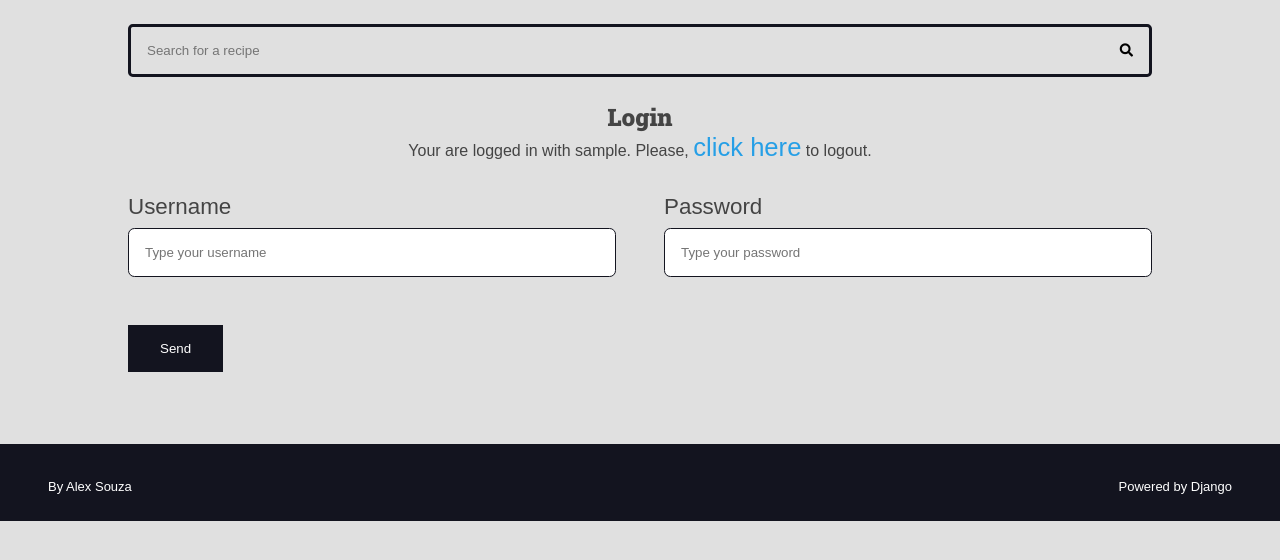
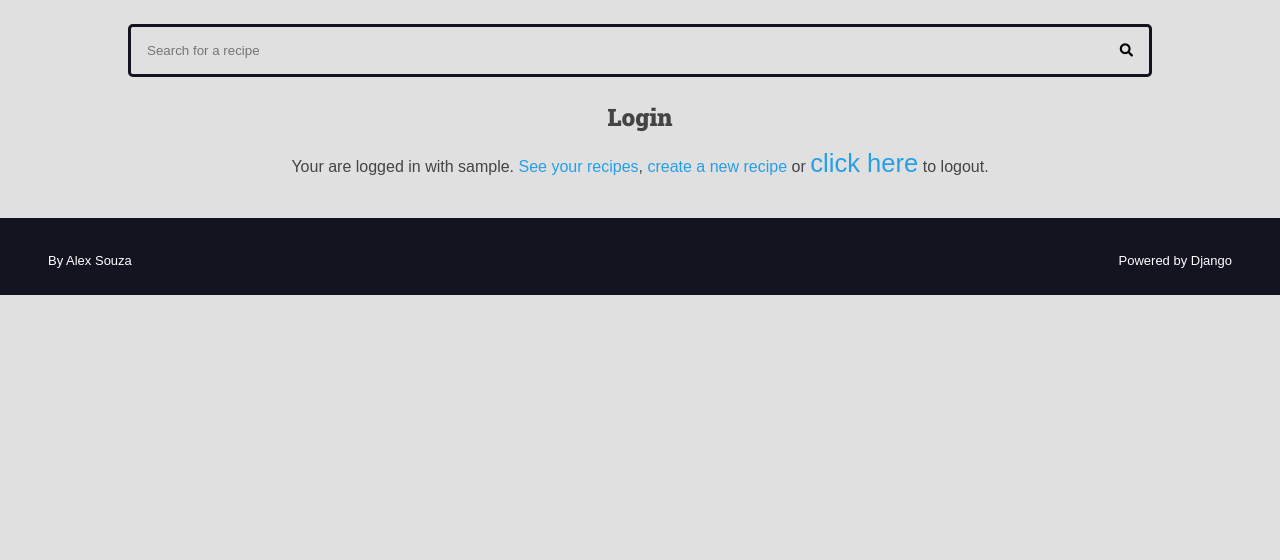
Before and after one commit to AlexJ-k/curso-django-projeto1, a Django app: page /authors/login/ in a window 1280 px wide. Shown: the part 132-692 px from the top of the page. Run offline with Django 5.2, Linux system fonts and the light colour scheme; the visitor is signed in with stand-in values (Sample User, id 1).

Commit message:
seção 15 ok

```diff
--- a/authors/templates/authors/pages/login.html
+++ b/authors/templates/authors/pages/login.html
@@ -5,20 +5,11 @@
 {% block content %}
   <div class="main-content center container">
     <h2>Login</h2>
-    {% if request.user.is_authenticated %}
-    <div>
-        Your are logged in with
-        {{ request.user.username }}.
-        Please,
-        <form class="inline-form" action="{% url 'authors:logout' %}" method='POST'>
-          {% csrf_token %}
-          <input type="hidden" name="username" value="{{ request.user.username }}">
-          <button class="plaintext-button" type="submit">click here</button>
-        </form> to logout.
-    </div>
-    {% endif %}
+    {% include 'authors/partials/login_message.html' %}
   </div>
 
   {% include 'global/partials/messages.html' %}
-  {% include 'global/partials/form.html' %}
+  {% if not user.is_authenticated %}
+    {% include 'global/partials/form.html' %}
+  {% endif %}
 {% endblock content %}
--- /dev/null
+++ b/authors/templates/authors/partials/login_message.html
@@ -0,0 +1,13 @@
+{% if user.is_authenticated %}
+<div class="login-message">
+  Your are logged in with
+  {{ request.user.username }}.
+  <a href="{% url 'authors:dashboard' %}">See your recipes</a>,
+  <a href="{% url 'authors:dashboard_recipe_new' %}">create a new recipe</a> or
+  <form class="inline-form" action="{% url 'authors:logout' %}" method='POST'>
+    {% csrf_token %}
+    <input type="hidden" name="username" value="{{ request.user.username }}">
+    <button class="plaintext-button" type="submit">click here</button>
+  </form> to logout.
+</div>
+{% endif %}
--- a/authors/urls.py
+++ b/authors/urls.py
@@ -10,4 +10,20 @@ urlpatterns = [
     path('login/', views.login_view, name='login'),
     path('login/create/', views.login_create, name='login_create'),
     path('logout/', views.logout_view, name='logout'),
+    path('dashboard/', views.dashboard, name='dashboard'),
+    path(
+        'dashboard/recipe/new/',
+        views.dashboard_recipe_new,
+        name='dashboard_recipe_new'
+    ),
+    path(
+        'dashboard/recipe/delete/',
+        views.dashboard_recipe_delete,
+        name='dashboard_recipe_delete'
+    ),
+    path(
+        'dashboard/recipe/<int:id>/edit/',
+         views.dashboard_recipe_edit,
+        name='dashboard_recipe_edit'
+    ),
 ]
--- a/authors/views.py
+++ b/authors/views.py
@@ -5,6 +5,8 @@ from django.contrib import messages
 from django.urls import reverse
 from django.contrib.auth import authenticate, login, logout
 from django.contrib.auth.decorators import login_required
+from recipes.models import Recipe
+from authors.forms.recipe_form import AuthorRecipeForm
 
 def register_view(request):
     register_form_data = request.session.get('register_form_data', None)
@@ -46,7 +48,7 @@ def login_create(request):
         raise Http404()
 
     form = LoginForm(request.POST)
-    login_url = reverse('authors:login')
+
 
     if form.is_valid():
         authenticated_user = authenticate(
@@ -62,7 +64,7 @@ def login_create(request):
     else:
         messages.error(request, 'Invalid username or password')
 
-    return redirect(login_url)
+    return redirect(reverse('authors:dashboard'))
 
 @login_required(login_url='authors:login', redirect_field_name='next')
 def logout_view(request):
@@ -77,3 +79,106 @@ def logout_view(request):
     messages.success(request, 'Logged out successfully')
     logout(request)
     return redirect(reverse('authors:login'))
+
+@login_required(login_url='authors:login', redirect_field_name='next')
+def dashboard(request):
+    recipes = Recipe.objects.filter(
+        is_published=False,
+        author=request.user
+    )
+    return render(
+        request,
+        'authors/pages/dashboard.html',
+        context={
+            'recipes': recipes,
+        }
+    )
+
+@login_required(login_url='authors:login', redirect_field_name='next')
+def dashboard_recipe_edit(request, id):
+    recipe = Recipe.objects.filter(
+        is_published=False,
+        author=request.user,
+        pk=id,
+    ).first()
+
+    if not recipe:
+        raise Http404()
+
+    form = AuthorRecipeForm(
+        data=request.POST or None,
+        files=request.FILES or None,
+        instance=recipe
+    )
+
+    if form.is_valid():
+        # Agora, o form é válido e eu posso tentar salvar
+        recipe = form.save(commit=False)
+
+        recipe.author = request.user
+        recipe.preparation_steps_is_html = False
+        recipe.is_published = False
+
+        recipe.save()
+
+        messages.success(request, 'Sua receita foi salva com sucesso!')
+        return redirect(reverse('authors:dashboard_recipe_edit', args=(id,)))
+
+    return render(
+        request,
+        'authors/pages/dashboard_recipe.html',
+        context={
+               'form': form
+        }
+    )
+
+@login_required(login_url='authors:login', redirect_field_name='next')
+def dashboard_recipe_new(request):
+    form = AuthorRecipeForm(
+        data=request.POST or None,
+        files=request.FILES or None,
+    )
+
+    if form.is_valid():
+        recipe: Recipe = form.save(commit=False)
+
+        recipe.author = request.user
+        recipe.preparation_steps_is_html = False
+        recipe.is_published = False
+
+        recipe.save()
+
+        messages.success(request, 'Salvo com sucesso!')
+        return redirect(
+            reverse('authors:dashboard_recipe_edit', args=(recipe.id,))
+        )
+
+    return render(
+        request,
+        'authors/pages/dashboard_recipe.html',
+        context={
+            'form': form,
+            'form_action': reverse('authors:dashboard_recipe_new')
+        }
+    )
+
+@login_required(login_url='authors:login', redirect_field_name='next')
+def dashboard_recipe_delete(request):
+    if not request.POST:
+        raise Http404()
+
+    POST = request.POST
+    id = POST.get('id')
+
+    recipe = Recipe.objects.filter(
+        is_published=False,
+        author=request.user,
+        pk=id,
+    ).first()
+
+    if not recipe:
+        raise Http404()
+
+    recipe.delete()
+    messages.success(request, 'Deleted successfully.')
+    return redirect(reverse('authors:dashboard'))
--- a/base_static/global/css/style.css
+++ b/base_static/global/css/style.css
@@ -96,6 +96,15 @@
         h5,
         h6 {
             font-family: var(--font-headings);
+        }
+
+        img {
+          max-width: 100%;
+        }
+
+        a {
+          color: var(--color-primary);
+          text-decoration: none;
         }
 
         .search-form {
@@ -336,13 +345,17 @@
             color: var(--color-error-dark);
           }
 
+
+
           .form-content .helptext {
             display: block;
             margin: 0.5rem 0;
             font-size: 1.4rem;
           }
 
-          .form-content input {
+          .form-content input,
+          .form-content textarea,
+          .form-content select {
             width: 100%;
             padding: 1rem;
             border-radius: .4rem;
@@ -364,6 +377,10 @@
 
           .inline-form {
             display: inline;
+          }
+
+          .span-2 {
+            grid-column: span 2;
           }
 
           .plaintext-button {
@@ -426,9 +443,32 @@
             color: var(--color-debug-dark);
           }
 
-        .center{
+          /* Authors */
+          .login-message {
+            margin: 1rem 0;
+          }
+
+          .authors-dashboard-container {
+            max-width: 64rem;
+            text-align: left;
+            padding: var(--spacing-gutter-medium);
+            margin: 0 auto;
+          }
+
+          .authors-dashboard-container h3,
+          .authors-dashboard-container p,
+          .authors-dashboard-container ul {
+            list-style-type: none;
+            margin: 1rem 0;
+          }
+
+          .center{
             text-align: center;
-        }
+          }
+
+          .left {
+            text-align: left;
+          }
 
         @media (max-width: 600px) {
             .main-content-list,
--- /dev/null
+++ b/base_static/js/scripts.js
@@ -0,0 +1,17 @@
+function my_scope() {
+    const forms = document.querySelectorAll('.form-delete');
+
+    for (const form of forms) {
+      form.addEventListener('submit', function (e) {
+        e.preventDefault();
+
+        const confirmed = confirm('Are you sure?');
+
+        if (confirmed) {
+          form.submit();
+        }
+      });
+    }
+  }
+
+  my_scope();
--- a/base_templates/global/base.html
+++ b/base_templates/global/base.html
@@ -1,3 +1,4 @@
+{% load static %}
 <!DOCTYPE html>
 <html lang="pt-BR">
 
@@ -18,6 +19,8 @@
 
     {% include 'global/partials/footer.html' %}
 
+    <script src="{% static 'global/js/scripts.js' %}"></script>
+
 </body>
 
 </html>
--- a/base_templates/global/partials/form.html
+++ b/base_templates/global/partials/form.html
@@ -1,10 +1,15 @@
 <div class="main-content container">
-    <form class="main-form" action="{{ form_action }}" method="POST">
+  <form
+  class="main-form"
+  action="{{ form_action }}"
+  method="POST"
+  enctype="multipart/form-data"
+  >
       {% csrf_token %}
 
       <div class="form-content form-content-grid">
         {% for field in form %}
-          <div class="form-group">
+          <div class="form-group {{ field.field.widget.attrs.class }}">
             <label for="{{ field.id_for_label }}">{{ field.label }}</label>
             {{field}}
 
@@ -16,6 +21,13 @@
           </div>
         {% endfor %}
       </div>
+
+
+      {% if field.name == 'cover' and field.value.url %}
+        <div class="span-2">
+          <img src="{{ field.value.url }}" alt="Capa para {{ recipe.title }}">
+        </div>
+      {% endif %}
 
       {% if form.errors %}
       <div class="form-content form-content-grid">
--- /dev/null
+++ b/utils/strings.py
@@ -0,0 +1,6 @@
+def is_positive_number(value):
+    try:
+        number_string = float(value)
+    except ValueError:
+        return False
+    return number_string > 0
```
Also changed, not shown: authors/forms/recipe_form.py (added, +84 -0 lines), authors/templates/authors/pages/dashboard.html (added, +39 -0 lines), authors/templates/authors/pages/dashboard_recipe.html (added, +17 -0 lines), recipes/admin.py (+10 -2 lines).
